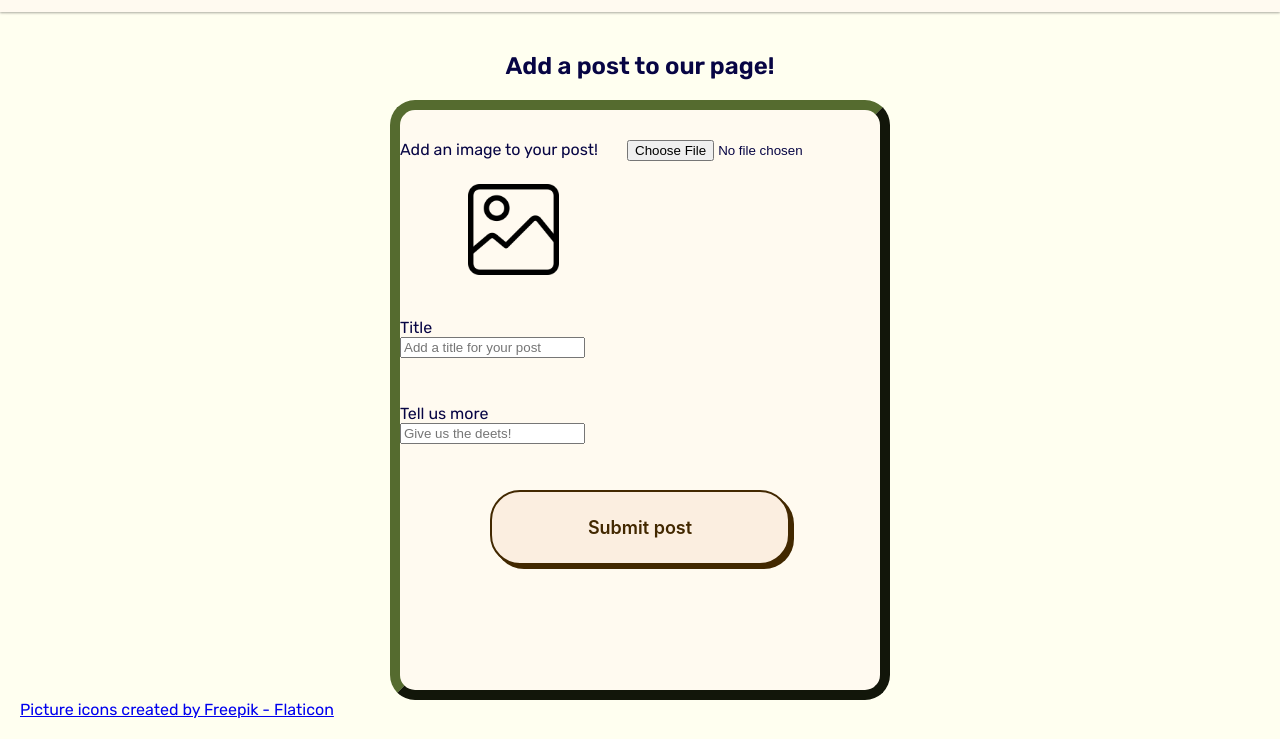
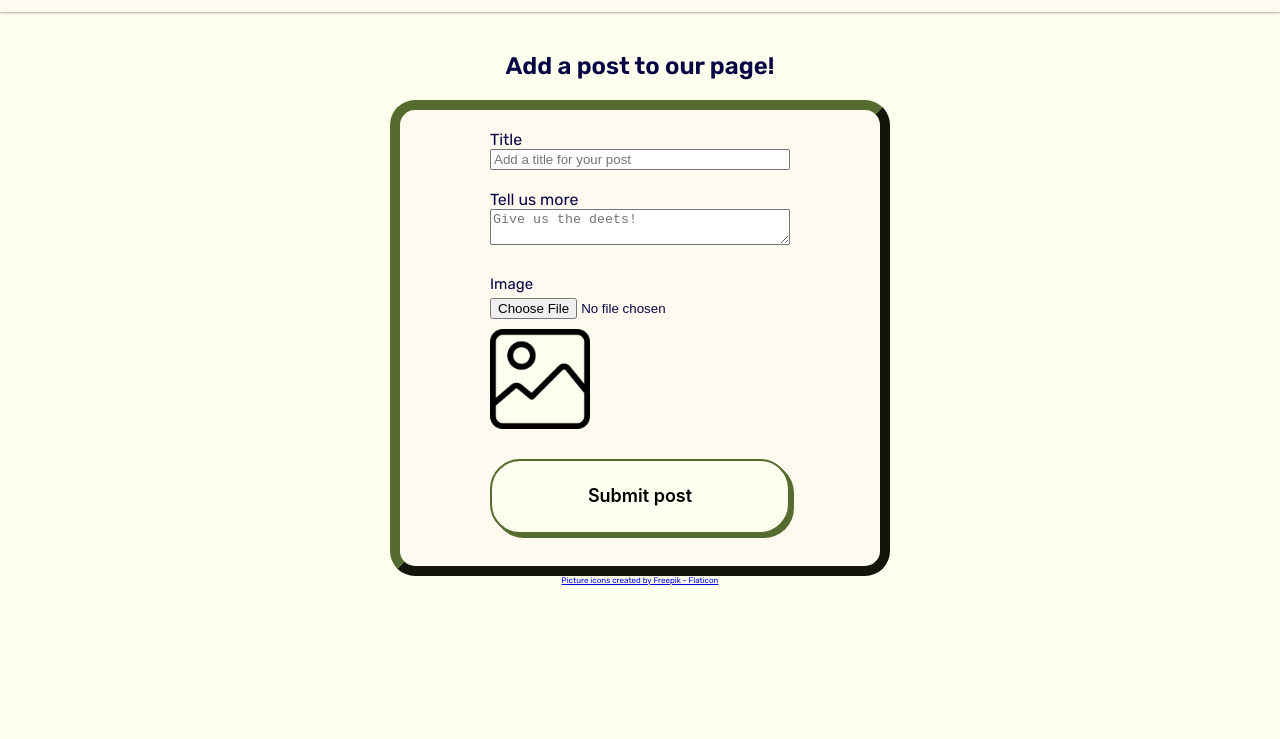
Before and after one commit to karlwernsman/simple-reddit-clone, a plain HTML site: page addpost/index.html in a window 1280 px wide. Shown: the part 68-807 px from the top of the page. Drawn offline with nearby package versions, Linux system fonts and the light colour scheme; files whose address does not match are found by name.

Commit message:
CSS updated

```diff
--- a/addpost/index.html
+++ b/addpost/index.html
@@ -41,9 +41,21 @@
 
         <main>
             <h2 id="add-post-title">Add a post to our page!</h2>
+            <div align="center">
                 <form id="add-post-form">
+                    <label class="inputs">
+                        Title
+                        <input name="title" placeholder="Add a title for your post" required />
+                    </label>
+
+                    <label class="inputs">
+                        Tell us more
+                        <textarea name="info" placeholder="Give us the deets!" required></textarea>
+                    </label>
+
                     <label id="image-section">
-                    Add an image to your post!
+                        Image
+                        <div id="file-input">
                             <input
                                 type="file"
                                 id="image-input"
@@ -51,27 +63,24 @@
                                 placeholder="Choose an image to upload..."
                                 required
                             />
-                    <img id="image-placeholder" alt="placeholder" src="../assets/placholder.png" />
-                </label>
-
-                <label>
-                    <div>Title</div>
-                    <input name="title" placeholder="Add a title for your post" required />
-                </label>
-
-                <label>
-                    <div>Tell us more</div>
-                    <input name="info" placeholder="Give us the deets!" required />
+                        </div>
+                        <img
+                            id="image-placeholder"
+                            alt="placeholder"
+                            src="../assets/placholder.png"
+                        />
                     </label>
 
                     <button id="submit-button">Submit post</button>
                     <p id="error-display"></p>
                 </form>
-
+            </div>
             <label id="attribute">
+                <div align="center">
                     <a href="https://www.flaticon.com/free-icons/picture" title="picture icons"
                         >Picture icons created by Freepik - Flaticon</a
                     >
+                </div>
             </label>
         </main>
     </body>
--- a/styles/addpost.css
+++ b/styles/addpost.css
@@ -60,11 +60,11 @@
     width: 300px;
     height: 75px;
     justify-self: center;
-    background-color: #fbeee0;
-    border: 2px solid #422800;
+    background-color: ivory;
+    border: 2px solid darkolivegreen;
     border-radius: 30px;
-    box-shadow: #422800 4px 4px 0 0;
-    color: #422800;
+    box-shadow: darkolivegreen 4px 4px 0 0;
+    color: black;
     cursor: pointer;
     display: inline-block;
     font-weight: 600;
@@ -92,29 +92,50 @@
 }
 
 #image-placeholder {
-    width: 40%;
-    justify-self: center;
-}
-
-#image-section {
-    display: grid;
-    grid-template-columns: 1fr 1fr;
-    padding-bottom: 20px;
-    padding-top: 30px;
+    width: 100px;
+    background-color: ivory;
 }
 
 #add-post-form {
     background-color: floralwhite;
     display: grid;
+    width: 500px;
     border: darkolivegreen 10px outset;
-    /* grid-template-rows: 1fr 1fr 1fr 1fr; */
-    width: 500px;
-    justify-self: center;
     border-radius: 25px;
-    height: 200px;
-    height: 600px;
+    justify-content: center;
 }
 
 #add-post-title {
     text-align: center;
 }
+
+#attribute {
+    font-size: 0.5em;
+}
+
+#image-section {
+    font-size: 15px;
+    padding-top: 30px;
+    width: 300px;
+    display: grid;
+    text-align: left;
+    padding-bottom: 30px;
+}
+
+#file-input {
+    padding-bottom: 10px;
+    padding-top: 5px;
+    width: 300px;
+}
+
+.inputs {
+    display: grid;
+    padding-bottom: 20x;
+    text-align: left;
+    width: 300px;
+    padding-top: 20px;
+}
+
+header {
+    color: darkolivegreen;
+}
--- a/styles/global.css
+++ b/styles/global.css
@@ -6,7 +6,6 @@
     --placeholder-color: rgb(136, 136, 153);
     --offset-color: rgb(217, 236, 217);
     --action-color: rgb(77, 132, 252);
-
     --primary-font: 'Rubik', Corbel, 'Lucida Grande', 'Lucida Sans Unicode', 'Lucida Sans',
         'DejaVu Sans', 'Bitstream Vera Sans', 'Liberation Sans', Verdana, 'Verdana Ref', sans-serif;
 }
@@ -25,7 +24,7 @@ body {
     top: 0;
     padding: 15px;
     height: 80px;
-
+    color: darkolivegreen;
     display: flex;
     align-items: center;
     gap: 10px;
```
Lines whose indentation alone changed are shown as unchanged.
